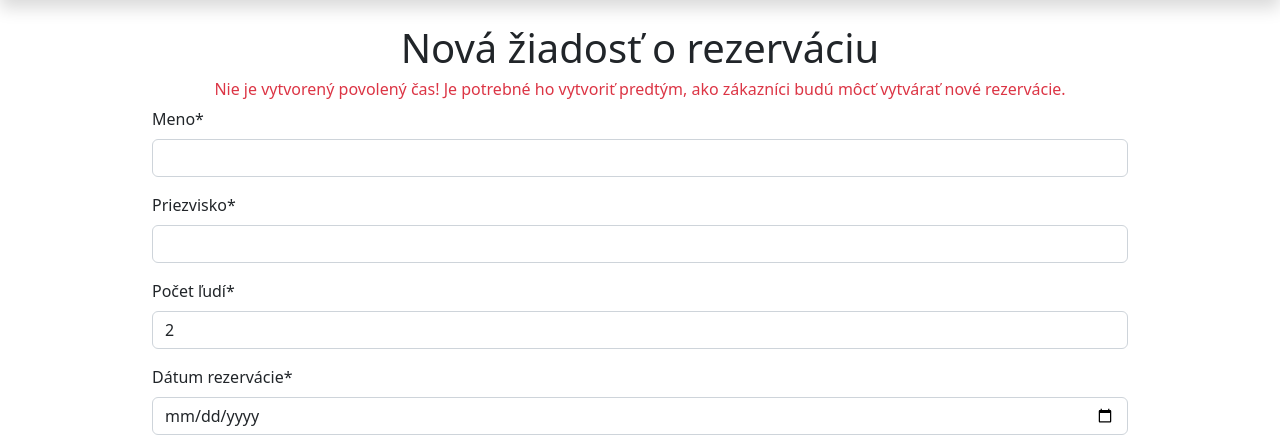
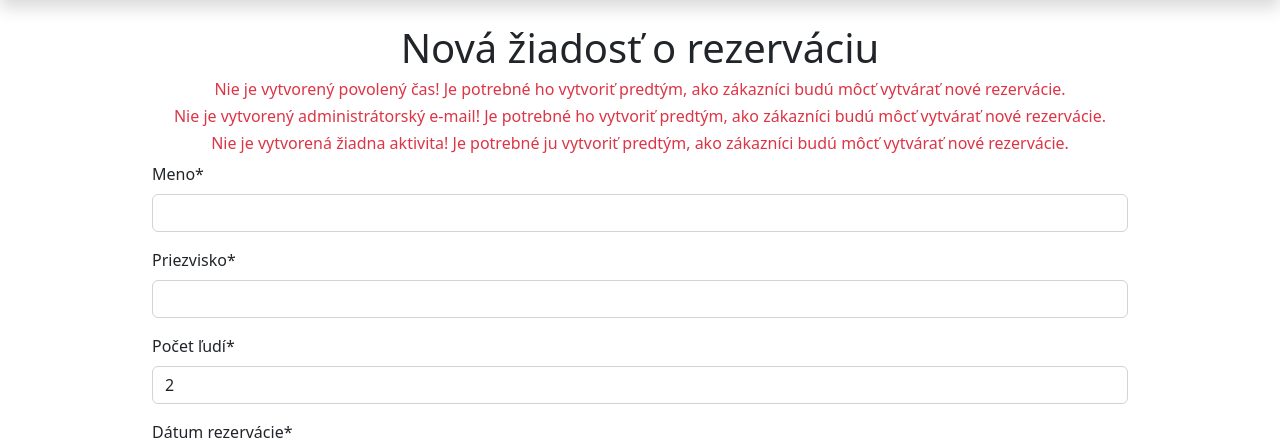
Before and after one commit to neisor/table-reservation-lobbybar, a Django app: page / in a window 1280 px wide. Shown: the part 56-498 px from the top of the page. Run offline with Django 4.2, Linux system fonts and the light colour scheme; data that the repository does not hold is empty; some libraries are stand-ins or nearby versions.

Commit message:
feat: Show errors also when AdminEmail and Aktivita objects do not exist at all in create new reservation view

```diff
--- a/table_reservation/reservations/templates/reservations/create_new_reservation.html
+++ b/table_reservation/reservations/templates/reservations/create_new_reservation.html
@@ -4,6 +4,12 @@
 
     {% if not povoleny_cas %}
         <h6 class="text-center text-danger">Nie je vytvorený povolený čas! Je potrebné ho vytvoriť predtým, ako zákazníci budú môcť vytvárať nové rezervácie.</h6>
+    {% endif %}
+    {% if not admin_email %}
+        <h6 class="text-center text-danger">Nie je vytvorený administrátorský e-mail! Je potrebné ho vytvoriť predtým, ako zákazníci budú môcť vytvárať nové rezervácie.</h6>
+    {% endif %}
+    {% if not aktivita %}
+        <h6 class="text-center text-danger">Nie je vytvorená žiadna aktivita! Je potrebné ju vytvoriť predtým, ako zákazníci budú môcť vytvárať nové rezervácie.</h6>
     {% endif %}
 
     <div class="container-lg kontajner">
--- a/table_reservation/reservations/views.py
+++ b/table_reservation/reservations/views.py
@@ -4,16 +4,20 @@ from django.contrib import messages
 from django.db.models import Q
 from django.contrib.auth.decorators import login_required
 from reservations.helpers import *
-from core.models import Reservation, PovolenyCas
+from core.models import Reservation, PovolenyCas, AdminEmail, Aktivita
 import uuid
 from django.core.paginator import Paginator
 
 def create_new_reservation(request):
     if request.method == "GET":
-        povoleny_cas = PovolenyCas.objects.all().first()
+        povoleny_cas = PovolenyCas.objects.exists()
+        admin_email = AdminEmail.objects.exists()
+        aktivita = Aktivita.objects.exists()
         context = {
             'form': CreateReservationForm,
-            'povoleny_cas': povoleny_cas
+            'povoleny_cas': povoleny_cas,
+            'admin_email': admin_email,
+            'aktivita': aktivita
         }
         return render(request, 'reservations/create_new_reservation.html', context=context)
     if request.method == "POST":
```
